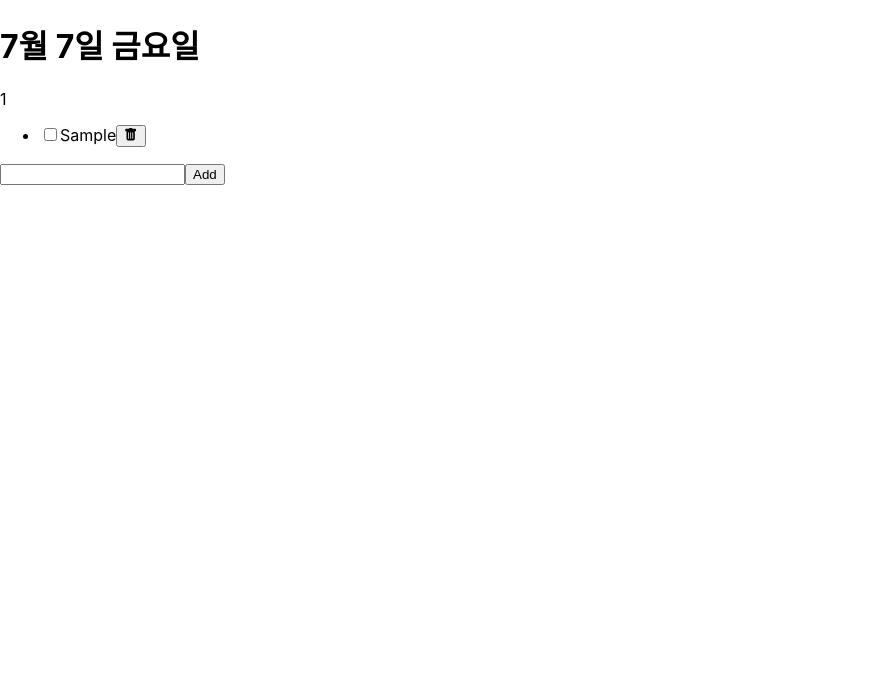
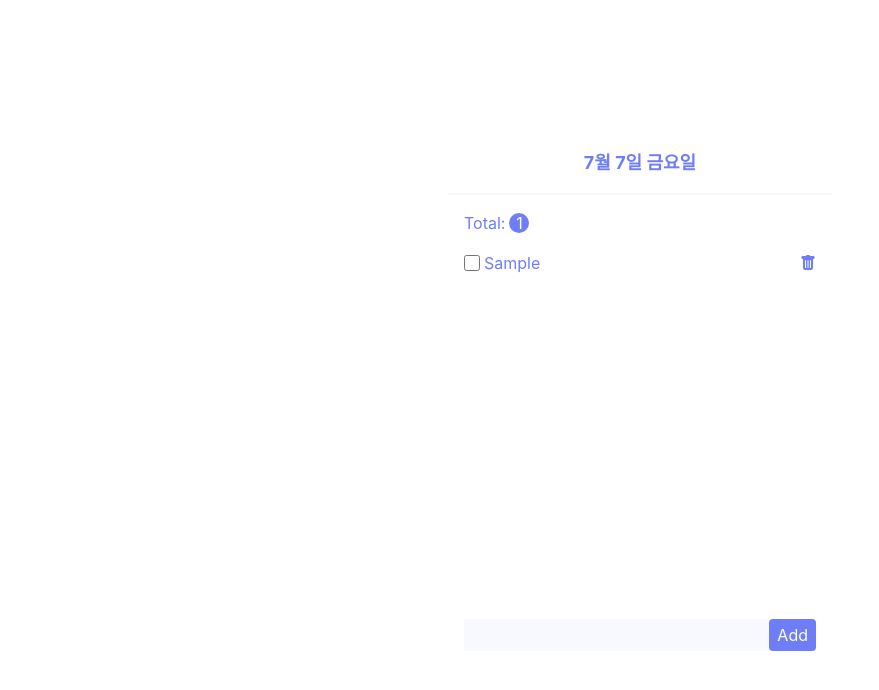
Before and after one commit to deepbm/to-do-list, a React (Create React App) app: page / in a window 1280 px wide. Both pictures are taken after typing "Sample" into the empty fields and a click on the button "Add". Shown: the top 690 px of the page, without its empty margins (0-879 px from the left). Built offline with nearby package versions, Linux system fonts and the light colour scheme; the HTML template or start-up script is replaced by a standard one.

Commit message:
Add: style

```diff
--- a/package.json
+++ b/package.json
@@ -36,5 +36,8 @@
       "last 1 firefox version",
       "last 1 safari version"
     ]
+  },
+  "devDependencies": {
+    "tailwindcss": "^3.3.2"
   }
 }
--- a/src/components/AddForm.jsx
+++ b/src/components/AddForm.jsx
@@ -11,9 +11,17 @@ export default function AddForm({ onAdd }) {
   };
 
   return (
-    <form onSubmit={handleSubmit}>
-      <input type='text' name='text' value={text} onChange={e => setText(e.target.value)} />
-      <button type='submit'>Add</button>
+    <form className='flex' onSubmit={handleSubmit}>
+      <input
+        className='grow py-1 px-2 bg-lightBlue outline-none border-slate-400'
+        type='text'
+        name='text'
+        value={text}
+        onChange={e => setText(e.target.value)}
+      />
+      <button className='px-2 bg-brand rounded text-white' type='submit'>
+        Add
+      </button>
     </form>
   );
 }
--- a/src/components/Header.jsx
+++ b/src/components/Header.jsx
@@ -3,7 +3,7 @@ import { getCurrentDate } from '../utils/getCurrentDate';
 
 export default function Header() {
   return (
-    <header>
+    <header className='p-4 border-b-2 border-lightBlue text-center text-brand text-lg font-bold'>
       <h1>{getCurrentDate()}</h1>
     </header>
   );
--- a/src/components/ToDoList.jsx
+++ b/src/components/ToDoList.jsx
@@ -21,9 +21,14 @@ export default function ToDoList() {
   }, [todos]);
 
   return (
-    <>
-      <p>{total}</p>
-      <ul>
+    <section className='grow flex flex-col p-4'>
+      <div className='mb-2'>
+        <span className='mr-1 text-brand'>Total:</span>
+        <div className='inline-flex justify-center items-center w-5 h-5 bg-brand rounded-full'>
+          <p className='text-white text-center'>{total}</p>
+        </div>
+      </div>
+      <ul className='grow'>
         {todos.length > 0 &&
           todos.map(todo => (
             <ToDoListItem
@@ -35,7 +40,7 @@ export default function ToDoList() {
           ))}
       </ul>
       <AddForm onAdd={handleAdd} />
-    </>
+    </section>
   );
 }
 
--- a/src/components/ToDoListItem.jsx
+++ b/src/components/ToDoListItem.jsx
@@ -11,11 +11,19 @@ export default function ToDoListItem({ todo, todo: { id, text, status }, onUpdat
   };
 
   return (
-    <li>
-      <input type='checkbox' id={id} name='text' onChange={handleChange} />
-      <label htmlFor={id}>{text}</label>
+    <li className='flex items-center my-2'>
+      <input
+        className='w-4 h-4 accent-brand'
+        type='checkbox'
+        id={id}
+        name='text'
+        onChange={handleChange}
+      />
+      <label className='grow px-1 line-clamp-1 break-words text-brand' htmlFor={id}>
+        {text}
+      </label>
       <button onClick={handleDelete}>
-        <BsFillTrashFill />
+        <BsFillTrashFill className='text-brand hover:scale-110' />
       </button>
     </li>
   );
--- a/src/index.css
+++ b/src/index.css
@@ -1,13 +1,20 @@
+@tailwind base;
+@tailwind components;
+@tailwind utilities;
+
 body {
   margin: 0;
-  font-family: -apple-system, BlinkMacSystemFont, 'Segoe UI', 'Roboto', 'Oxygen',
-    'Ubuntu', 'Cantarell', 'Fira Sans', 'Droid Sans', 'Helvetica Neue',
-    sans-serif;
+  font-family: -apple-system, BlinkMacSystemFont, 'Segoe UI', 'Roboto', 'Oxygen', 'Ubuntu',
+    'Cantarell', 'Fira Sans', 'Droid Sans', 'Helvetica Neue', sans-serif;
   -webkit-font-smoothing: antialiased;
   -moz-osx-font-smoothing: grayscale;
+  @apply flex justify-center items-center w-screen h-screen;
 }
 
 code {
-  font-family: source-code-pro, Menlo, Monaco, Consolas, 'Courier New',
-    monospace;
+  font-family: source-code-pro, Menlo, Monaco, Consolas, 'Courier New', monospace;
 }
+
+#root {
+  @apply flex flex-col w-full md:w-96 h-full md:h-2/3;
+}
--- /dev/null
+++ b/tailwind.config.js
@@ -0,0 +1,13 @@
+/** @type {import('tailwindcss').Config} */
+module.exports = {
+  content: ['./src/**/*.{js,jsx}'],
+  theme: {
+    extend: {
+      colors: {
+        brand: '#6f7df7',
+        lightBlue: '#f8f8ff',
+      },
+    },
+  },
+  plugins: [],
+};
```
Also changed, not shown: 1 other file (tests, documents, lock files or other folders).
